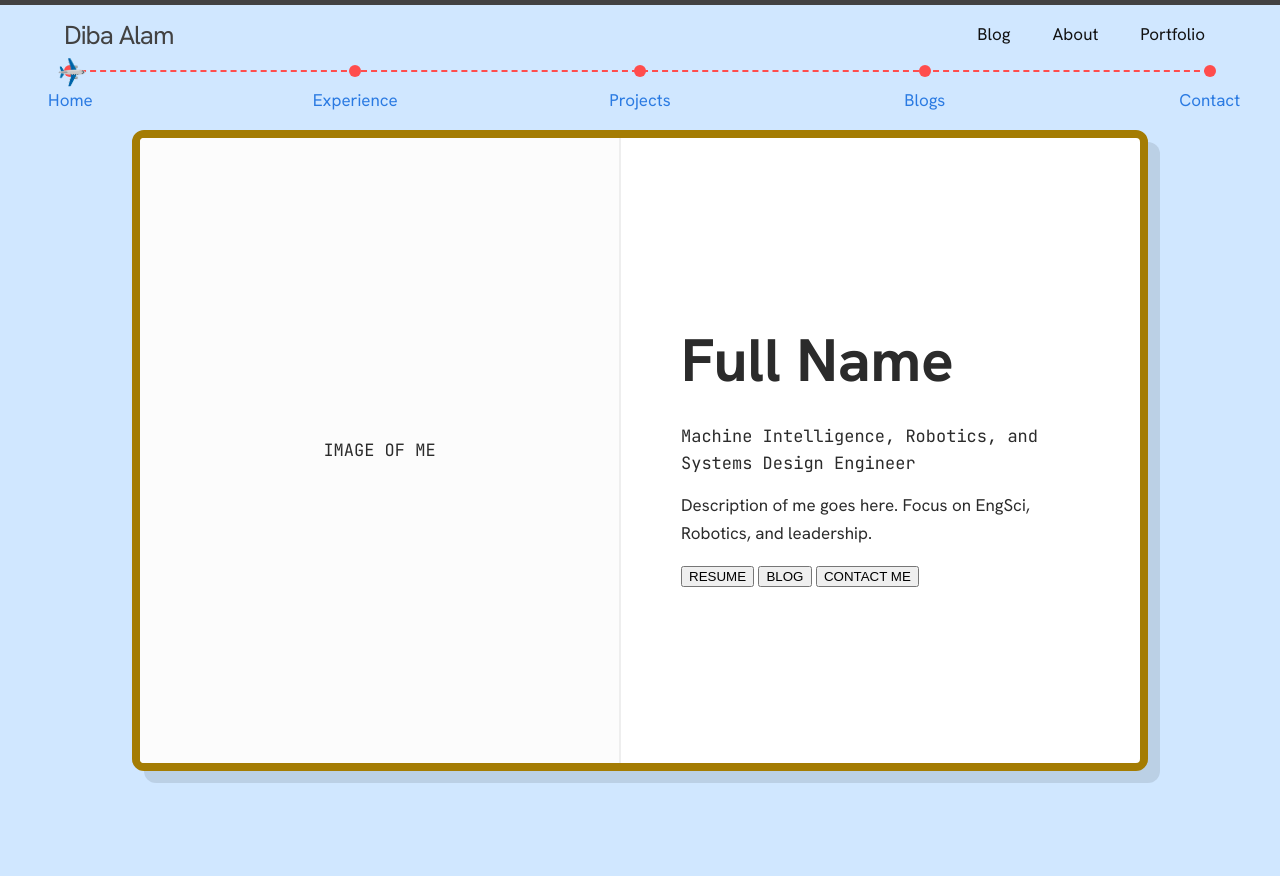
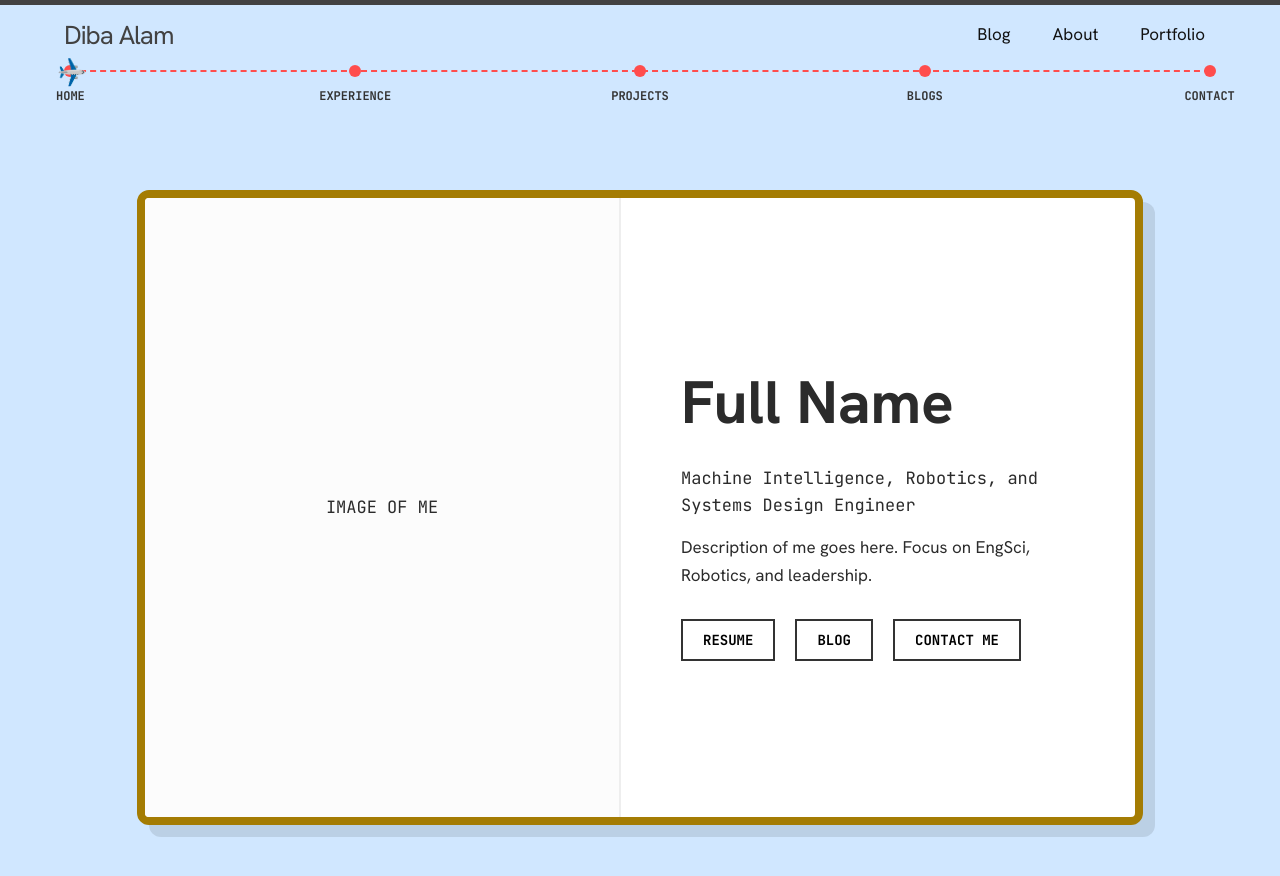
Before and after one commit to dibaalam/dibaalam.github.io, a Jekyll site: the page built from index.md, in a window 1280 px wide and 900 px high. Shown: the top 876 px of the window. Built offline with Jekyll 4.4.1, drawn with Linux system fonts in a browser that asks for light colours.

Commit message:
style: center passport-card and format action buttons

```diff
--- a/_includes/header-flight.html
+++ b/_includes/header-flight.html
@@ -26,24 +26,6 @@
       </nav>
     {%- endif -%}
   </div>
-
-  <!-- <div class="flight-container">
-    <div class="sky-line">
-      <div id="solid-path"></div>
-      <div class="dashed-path"></div>
-      <div class="waypoints-container">
-        {%- for item in page.destinations -%}
-          <div class="waypoint"></div>
-        {%- endfor -%}
-      </div>
-      <div id="plane-indicator">✈️</div>
-    </div>
-    <ul class="destinations">
-      {%- for item in page.destinations -%}
-        <li><a href="#{{ item.id }}">{{ item.name }}</a></li>
-      {%- endfor -%}
-    </ul>
-  </div> -->
 
   <div class="flight-container">
     <div class="destinations-wrapper">
@@ -153,7 +135,7 @@
     padding: 0;
   }
 
-  .destinations a {
+  .destinations-list a {
     text-decoration: none;
     font-size: 12px;
     font-weight: bold;
--- a/_sass/_custom.scss
+++ b/_sass/_custom.scss
@@ -115,23 +115,20 @@ body.sky-theme {
   background-color: #d0e7ff;
 }
 
-.contact-section {
-  min-height: calc(100vh - 150px);
-  width: 100%;
+.home-section:first-of-type {
+  padding-top: 70px; // Extra padding for the first section to account for the fixed header
   box-sizing: border-box;
+}
 
-  position: relative;
-  padding: 10px 5% 10px 5%;
-  justify-content: flex-start;
-
-  display: flex;
-  flex-direction: column;
-  background-color: #d0e7ff;
+.home-section:last-of-type {
+  min-height: calc(100vh - 150px); // Extra padding for the last section to prevent content from being cut off
+  box-sizing: border-box;
 }
 
 .passport-card {
   width: 100%;
-  max-width: 1000px;
+  // max-width: 1000px;
+  max-width: 110vh;
   max-height: 70vh;
   aspect-ratio: 1.6 / 1;
 
--- a/index.md
+++ b/index.md
@@ -92,7 +92,7 @@ destinations:
   </div>
 </section>
 
-<section class="contact-section" id="contact">
+<section class="home-section" id="contact">
   <div class="section-header">
     <h2 class="hanken-text">Arrivals</h2>
     <hr class="header-line">
@@ -108,3 +108,24 @@ destinations:
     <div class="footer-right">LinkedIn / GitHub</div>
   </footer>
 </section>
+
+<style>
+  .passport-actions {
+    margin-top: 15px;
+    display: flex;
+    gap: 20px;
+  }
+  .btn-stamp {
+    background-color: transparent;
+    border: 2px solid #333;
+    padding: 10px 20px;
+    font-size: 14px;
+    font-weight: bold;
+    cursor: pointer;
+    transition: all 0.3s ease;
+    font-family: 'JetBrains Mono', monospace;
+      &:hover {
+      background-color: #f1d4d4;
+    }
+  }
+</style>
```
